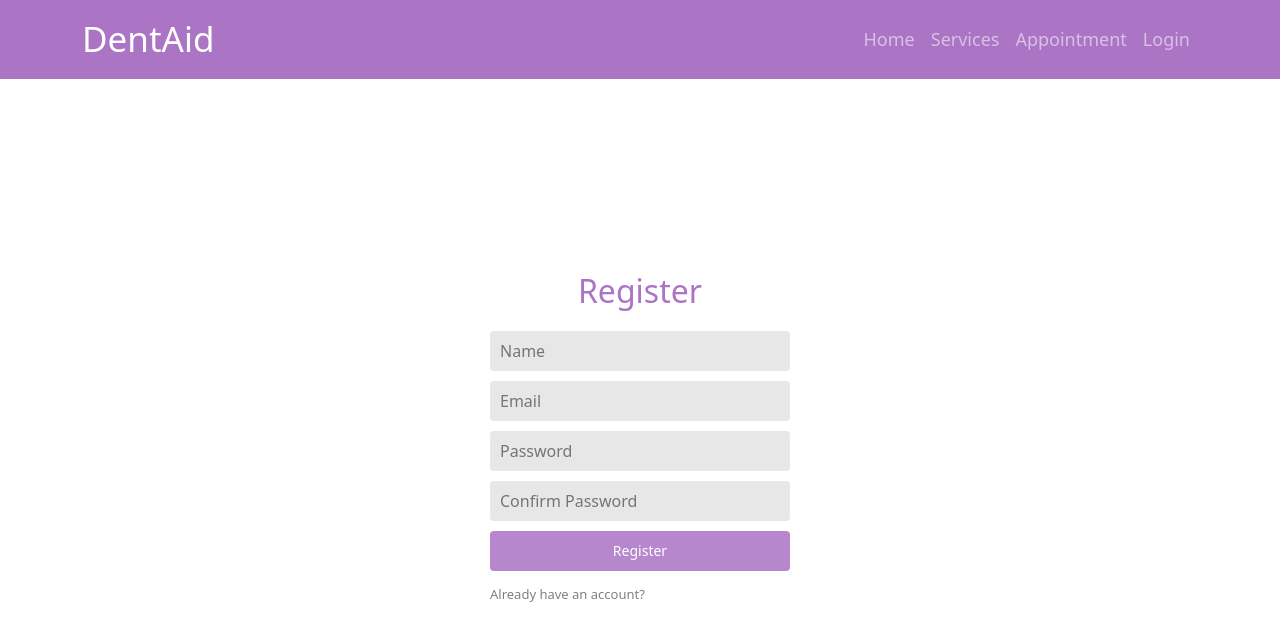
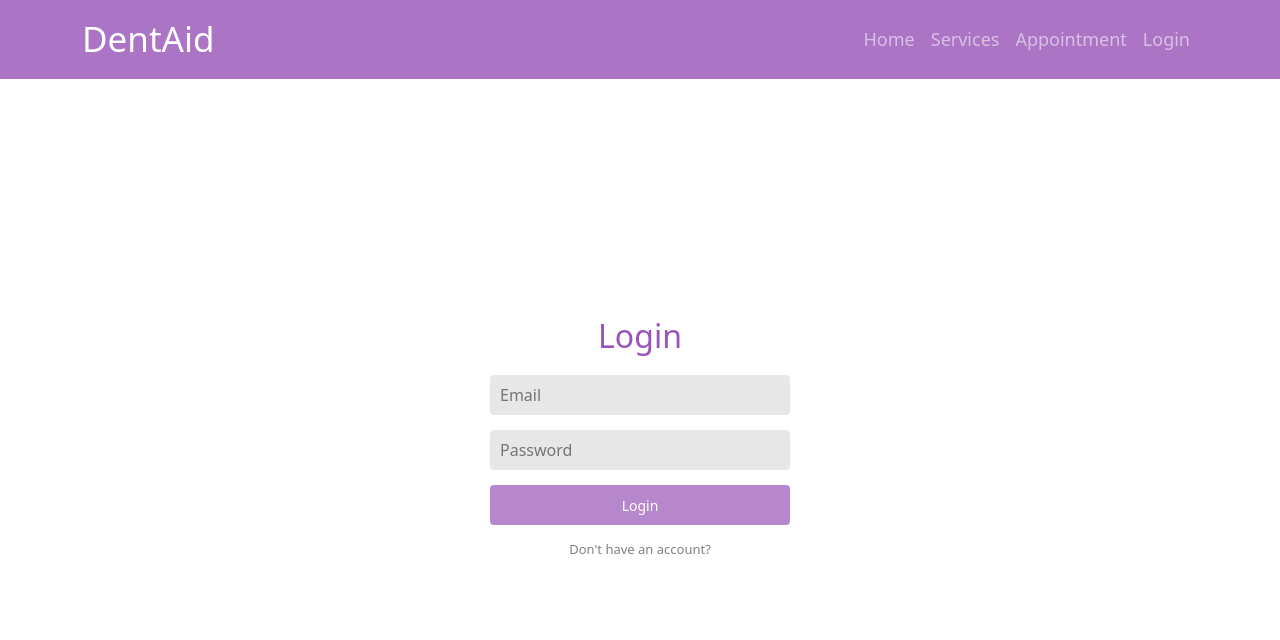
Before and after one commit to shahadat2772/dent-aid, a React (Create React App) app: page /login in a window 1280 px wide. Shown: the top 640 px of the page. Built offline with nearby package versions, Linux system fonts and the light colour scheme.

Commit message:
login component added

```diff
--- a/src/App.js
+++ b/src/App.js
@@ -4,6 +4,7 @@ import Header from "./Pages/Shared/Header/Header";
 import { Route, Routes } from "react-router-dom";
 import Home from "./Pages/Home/Home/Home";
 import SignUp from "./Pages/Login/SignUp/SignUp";
+import Login from "./Pages/Login/Login/Login";
 
 function App() {
   return (
@@ -12,7 +13,8 @@ function App() {
       <Routes>
         <Route path="/" element={<Home></Home>}></Route>
         <Route path="/home" element={<Home></Home>}></Route>
-        <Route path="login" element={<SignUp></SignUp>}></Route>
+        <Route path="login" element={<Login></Login>}></Route>
+        <Route path="register" element={<SignUp></SignUp>}></Route>
         {/* <Route></Route> */}
       </Routes>
     </div>
--- a/src/Pages/Login/Login/Login.js
+++ b/src/Pages/Login/Login/Login.js
@@ -0,0 +1,38 @@
+import React from "react";
+import { Link } from "react-router-dom";
+
+const Login = () => {
+  return (
+    <div className="formContainer">
+      <div className="form">
+        <h2 className="formHeader">Login</h2>
+        <div className="inputs">
+          <form action="">
+            <input
+              required
+              placeholder="Email"
+              type="email"
+              name="email"
+              id="email"
+            />
+            <input
+              placeholder="Password"
+              type="password"
+              name="password"
+              id="password"
+              required
+            />
+
+            <p className="mb-0 my-1"></p>
+            <input className="submitButton" type="submit" value="Login" />
+          </form>
+        </div>
+        <Link className="formToggleBtn" to={`/register`}>
+          Don't have an account?
+        </Link>
+      </div>
+    </div>
+  );
+};
+
+export default Login;
--- a/src/Pages/Login/SignUp/SignUp.css
+++ b/src/Pages/Login/SignUp/SignUp.css
@@ -9,7 +9,7 @@
   height: 40px;
   padding: 0px 10px;
   border: 0;
-  margin-bottom: 10px;
+  margin-bottom: 15px;
   border-radius: 4px;
 }
 
@@ -37,14 +37,16 @@
 }
 
 .formToggleBtn {
+  display: block;
   text-decoration: none;
   font-size: 13px;
   font-weight: 500;
   color: gray;
+  text-align: center;
 }
 
-.signUpHeader {
+.formHeader {
   text-align: center;
   margin-bottom: 20px;
-  color: rgba(105, 6, 151, 0.555);
+  color: rgba(105, 6, 151, 0.685);
 }
--- a/src/Pages/Login/SignUp/SignUp.js
+++ b/src/Pages/Login/SignUp/SignUp.js
@@ -6,7 +6,7 @@ const SignUp = () => {
   return (
     <div className="formContainer">
       <div className="form">
-        <h2 className="signUpHeader">Register</h2>
+        <h2 className="formHeader">Register</h2>
         <div className="inputs">
           <form action="">
             <input
```
